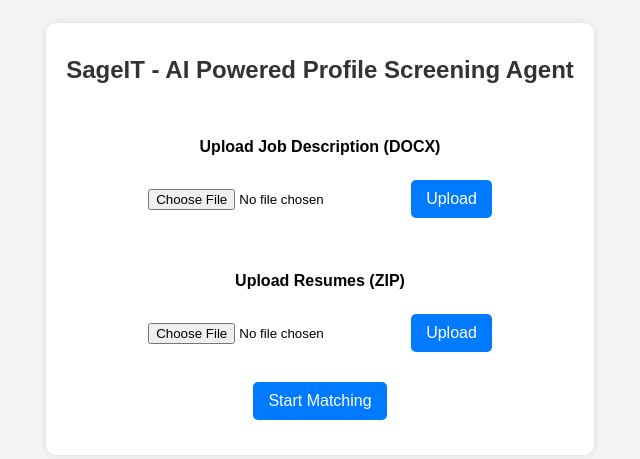
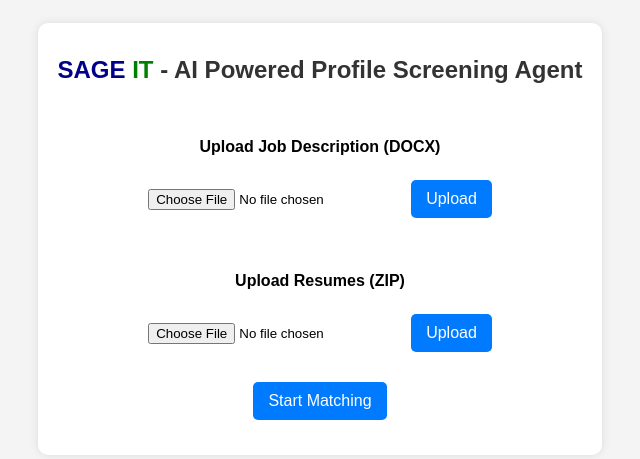
Before and after one commit to medepallipremchandu/resumefrontend, a React (Vite) app: page / in a window 1280 px wide. Shown: the part 211-670 px from the top of the page, without its empty margins (330-970 px from the left). Built offline with nearby package versions, Linux system fonts and the light colour scheme.

Commit message:
third commit

```diff
--- a/src/App.css
+++ b/src/App.css
@@ -1,8 +1,8 @@
 body {
   font-family: Arial, sans-serif;
-  background-color: #f4f4f4;
   text-align: center;
   padding: 50px;
+  background-color: #f4f4f4;
 }
 
 .container {
--- a/src/components/ResumeMatcher.jsx
+++ b/src/components/ResumeMatcher.jsx
@@ -4,6 +4,7 @@
 import { ToastContainer, toast } from "react-toastify";
 import "react-toastify/dist/ReactToastify.css";
 import "../components/ResumeMatcher.css";
+import "../style.css"
 // import axios from "axios";
 
 const ResumeMatcher = () => {
@@ -78,7 +79,7 @@
   return (
     <div className="container">
       <ToastContainer />
-      <h2>SageIT - AI Powered Profile Screening Agent</h2>
+      <h2><span className="sage">SAGE</span> <span className="it">IT</span> - AI Powered Profile Screening Agent</h2>
 
       <div className="upload-section">
         <h4>Upload Job Description (DOCX)</h4>
--- /dev/null
+++ b/src/style.css
@@ -0,0 +1,6 @@
+.sage{
+    color: darkblue;
+}
+.it{
+    color: green;
+}
```
